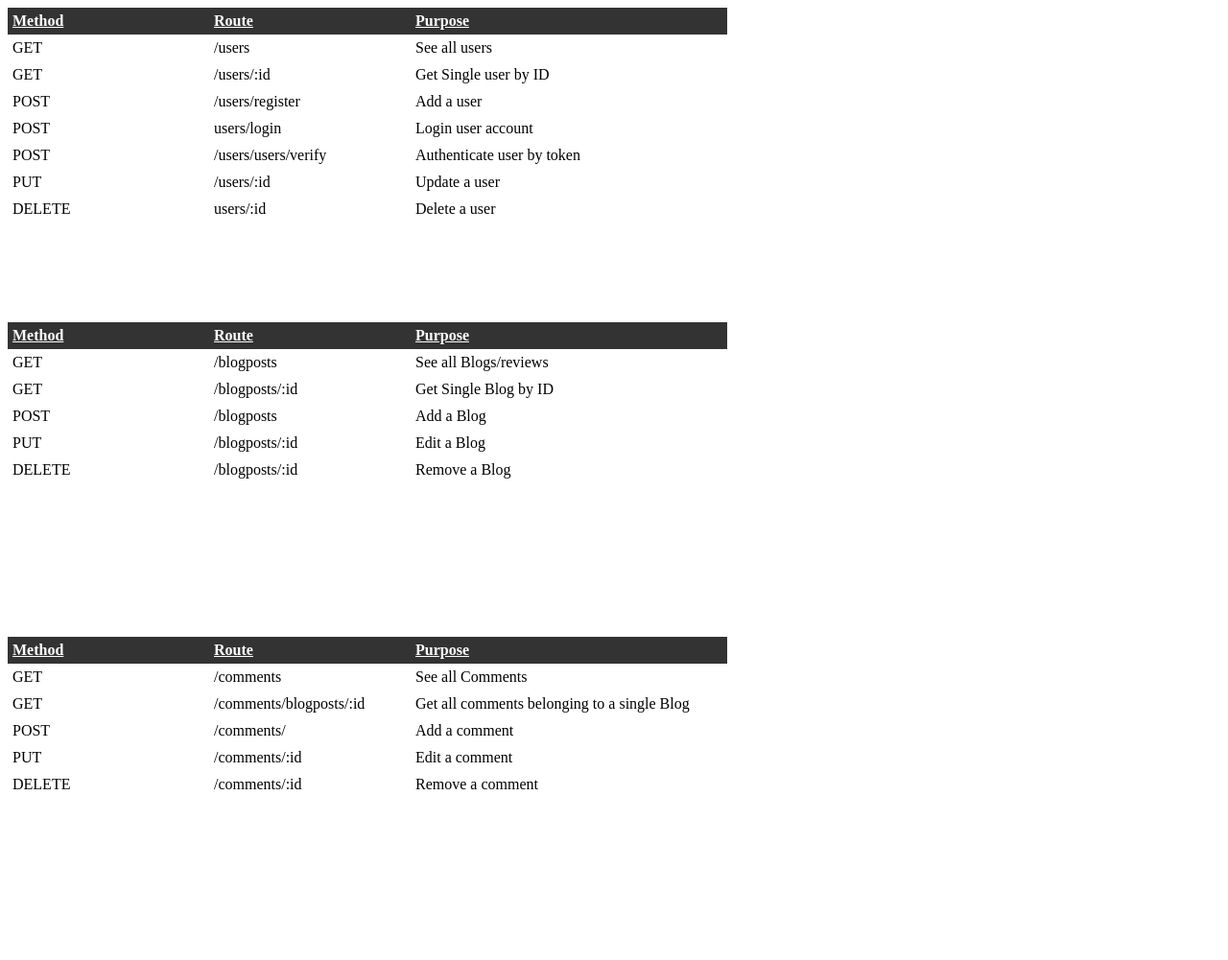
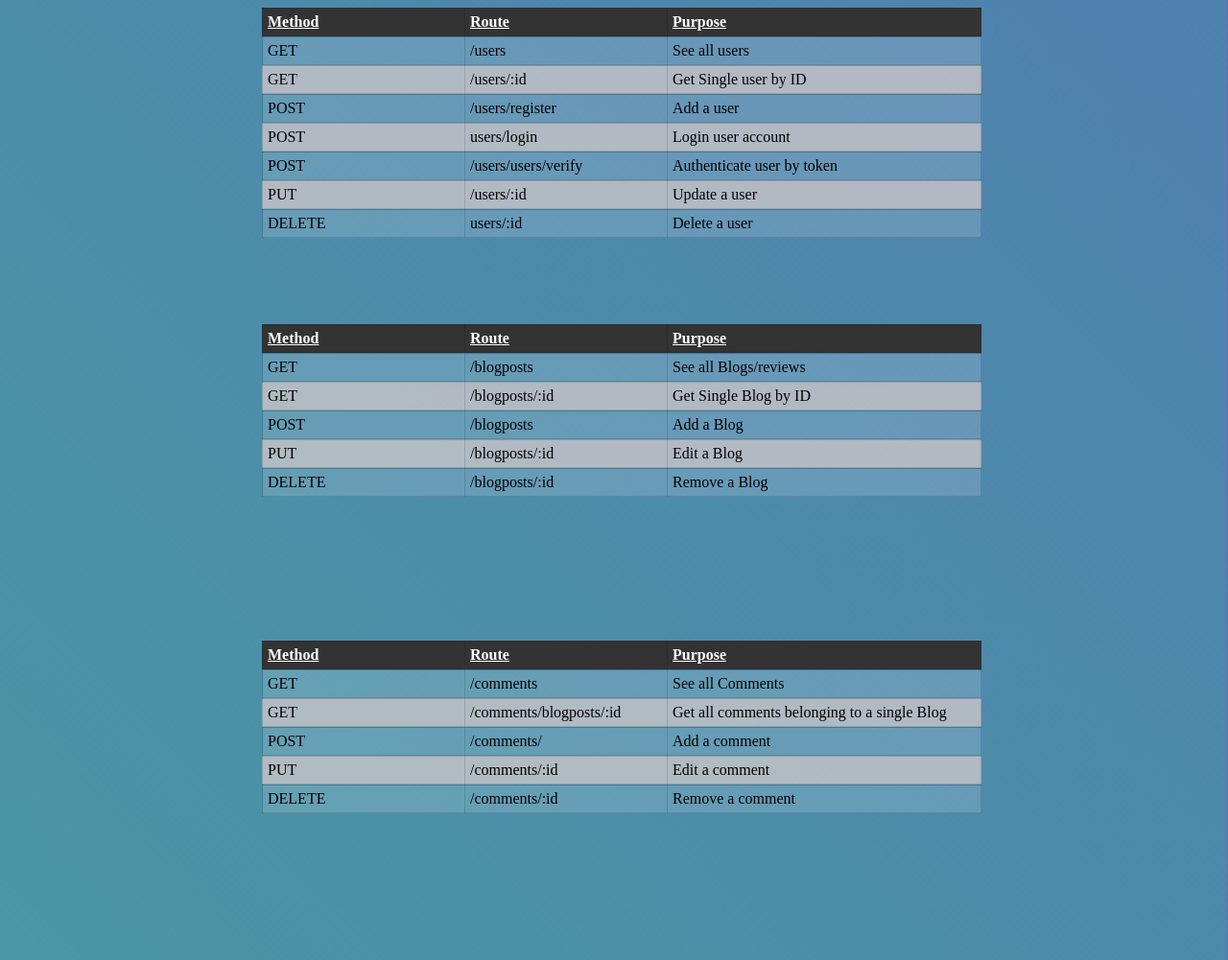
Before and after one commit to JesseSpence/Capstone-Blog-Api, a website: page public/index.html in a window 1280 px wide. Shown: the top 1001 px of the page at 96% size. Drawn offline with Linux system fonts and the light colour scheme.

Commit message:
static commit

```diff
--- a/public/index.html
+++ b/public/index.html
@@ -8,7 +8,10 @@
     <link rel="stylesheet" href="style.css">
 </head>
 <body>
+  <section id="endroutes">
+
   <table class="fixed_headers">
+
     <thead>
       <tr>
         <th>Method</th>
@@ -128,5 +131,6 @@
       </tr>
     </tbody>
   </table>
+</section>
 </body>
 </html>
--- a/public/style.css
+++ b/public/style.css
@@ -9,15 +9,31 @@
     --column_three_width: 350px;
 }
 
+body{
+    overflow-x: clip;
+    overflow-x: hidden;
+    background: linear-gradient(45deg, #5860bf, #8054cc, #4999a3, #5860bf);
+	background-size: 800% 800%;
+	animation: gradient 10s linear infinite;
+}
+
+@keyframes gradient {
+    0%   { background-position: 0% 50%; }
+    50%  { background-position: 100% 50%; }
+    100% { background-position: 0% 50%; }
+}
+
 
 
 .fixed_headers {
+    margin:auto;
   width:var(--table_width);
   table-layout: fixed;
   border-collapse: collapse;
 }
   th { text-decoration: underline; }
   th, td {
+    border: solid .1px rgba(14, 10, 31, 0.136);
     padding: 5px;
     text-align: left;
   }
@@ -26,25 +42,32 @@
   td:nth-child(2), th:nth-child(2) { min-width: var(--column_two_width); }
   td:nth-child(3), th:nth-child(3) { width:var(--column_three_width); }
 
-  thead {
-    background-color: var(--header_background_color);
-    color: var(--header_text_color);}
-    tr {
-      display: block;
-      position: relative;
-    }
+
 
   tbody {
     display: block;
-    overflow: auto;
+    overflow-x: clip;
     width: 100%;
     height: var(--table_body_height);}
 
+   td{
+    background-color: rgba(237, 237, 245, 0.16);
+   }
+   td:hover{
+    color:white;
+background-color: rgba(43, 38, 38, 0.582);
+   }
 tr:nth-child(even) {
-      background-color: var(--alternate_row_background_coloralternate_row_background_color);
+      background-color: rgba(195, 188, 188, 0.762);
     }
 
-
+    thead {
+        background-color: var(--header_background_color);
+        color: var(--header_text_color);}
+        tr {
+          display: block;
+          position: relative;
+        }
 
 .old_ie_wrapper {
   height: var(--table_body_height);
@@ -54,3 +77,9 @@ tr:nth-child(even) {
 }
 
 .old_ie_wrapper > tbody { height: auto; }
+
+#endroutes{
+    display: flex;
+    flex-direction: column;
+    width: 100vw;
+}
```
